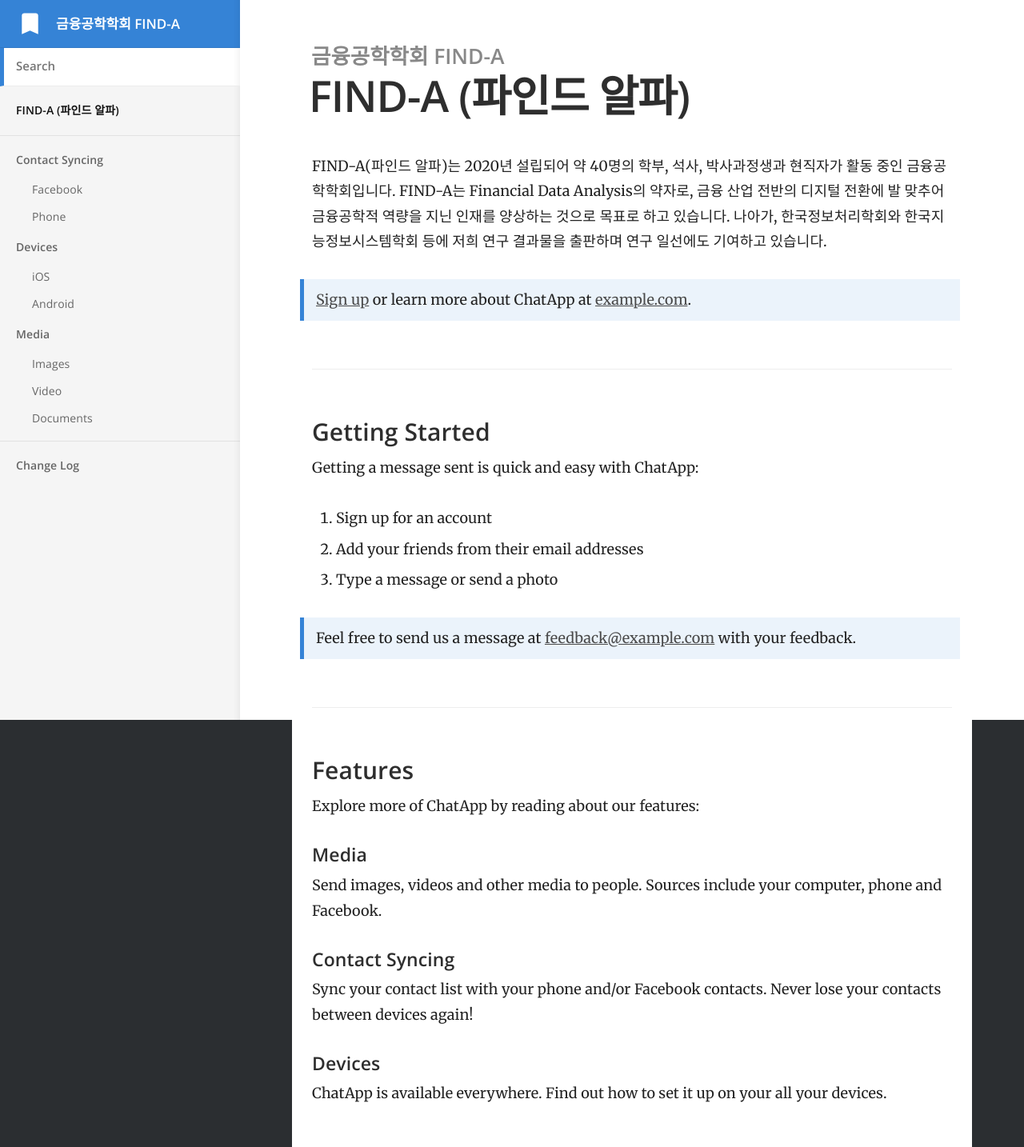
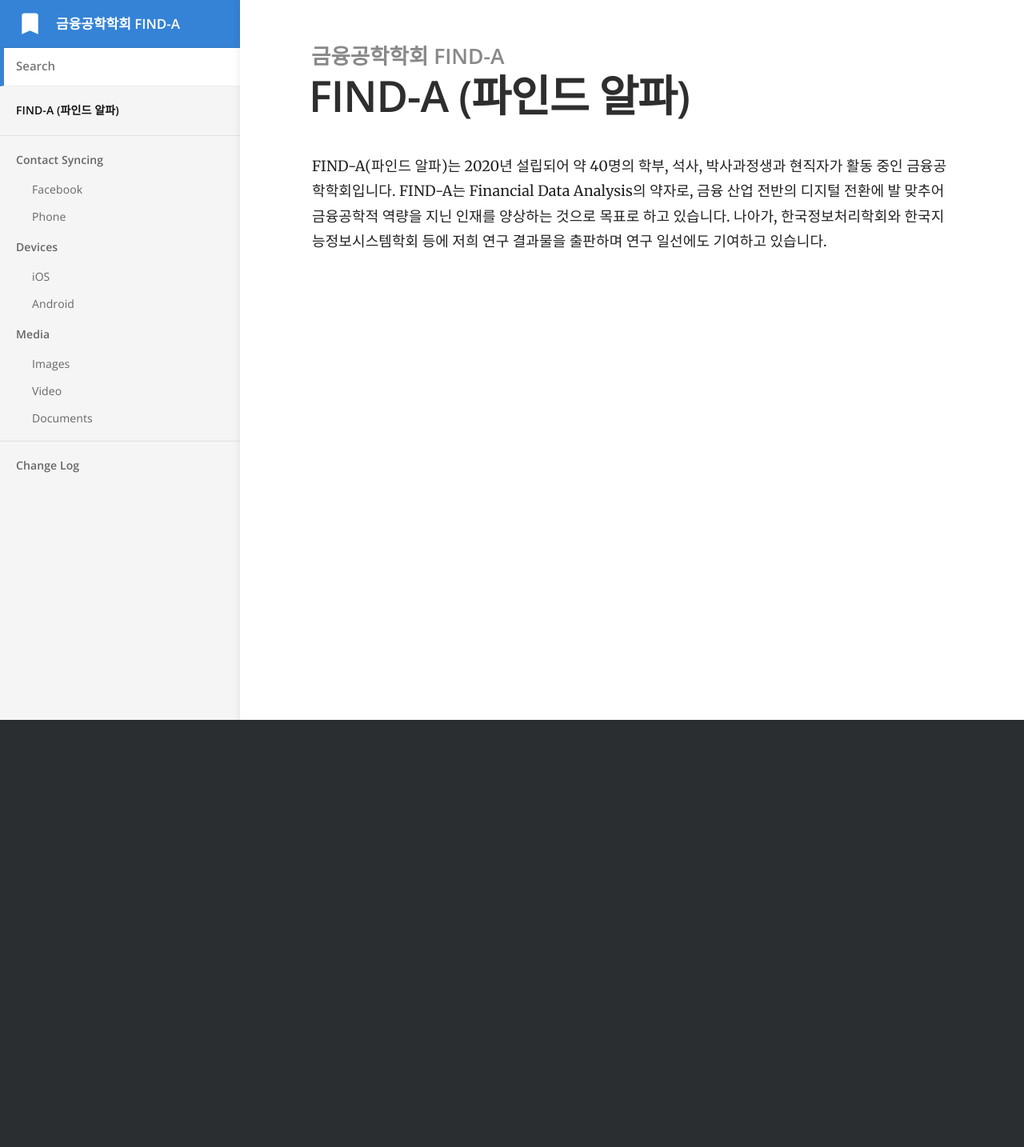
Before and after one commit to Find-A-AI/find-a-ai.github.io, a Jekyll site: the page built from index.md, in a window 1280 px wide. Shown: the whole page at 80% size. Built offline with Jekyll 4.4.1, drawn with Linux system fonts in a browser that asks for light colours; after the commit the page ends 900 px from its top, so only the background shows below that.

Commit message:
Update index.md

```diff
--- a/index.md
+++ b/index.md
@@ -3,31 +3,3 @@ title: FIND-A (파인드 알파)
 ---
 
 FIND-A(파인드 알파)는 2020년 설립되어 약 40명의 학부, 석사, 박사과정생과 현직자가 활동 중인 금융공학학회입니다. FIND-A는 Financial Data Analysis의 약자로, 금융 산업 전반의 디지털 전환에 발 맞추어 금융공학적 역량을 지닌 인재를 양상하는 것으로 목표로 하고 있습니다. 나아가, 한국정보처리학회와 한국지능정보시스템학회 등에 저희 연구 결과물을 출판하며 연구 일선에도 기여하고 있습니다.
-
-> [Sign up](http://example.com/signup) or learn more about ChatApp at [example.com](http://example.com/).
-
-### Getting Started
-
-Getting a message sent is quick and easy with ChatApp:
-
-1. Sign up for an account
-2. Add your friends from their email addresses
-3. Type a message or send a photo
-
-> Feel free to send us a message at [feedback@example.com](mailto:feedback@example.com) with your feedback.
-
-### Features
-
-Explore more of ChatApp by reading about our features:
-
-#### Media
-
-Send images, videos and other media to people. Sources include your computer, phone and Facebook.
-
-#### Contact Syncing
-
-Sync your contact list with your phone and/or Facebook contacts. Never lose your contacts between devices again!
-
-#### Devices
-
-ChatApp is available everywhere. Find out how to set it up on your all your devices.
```
